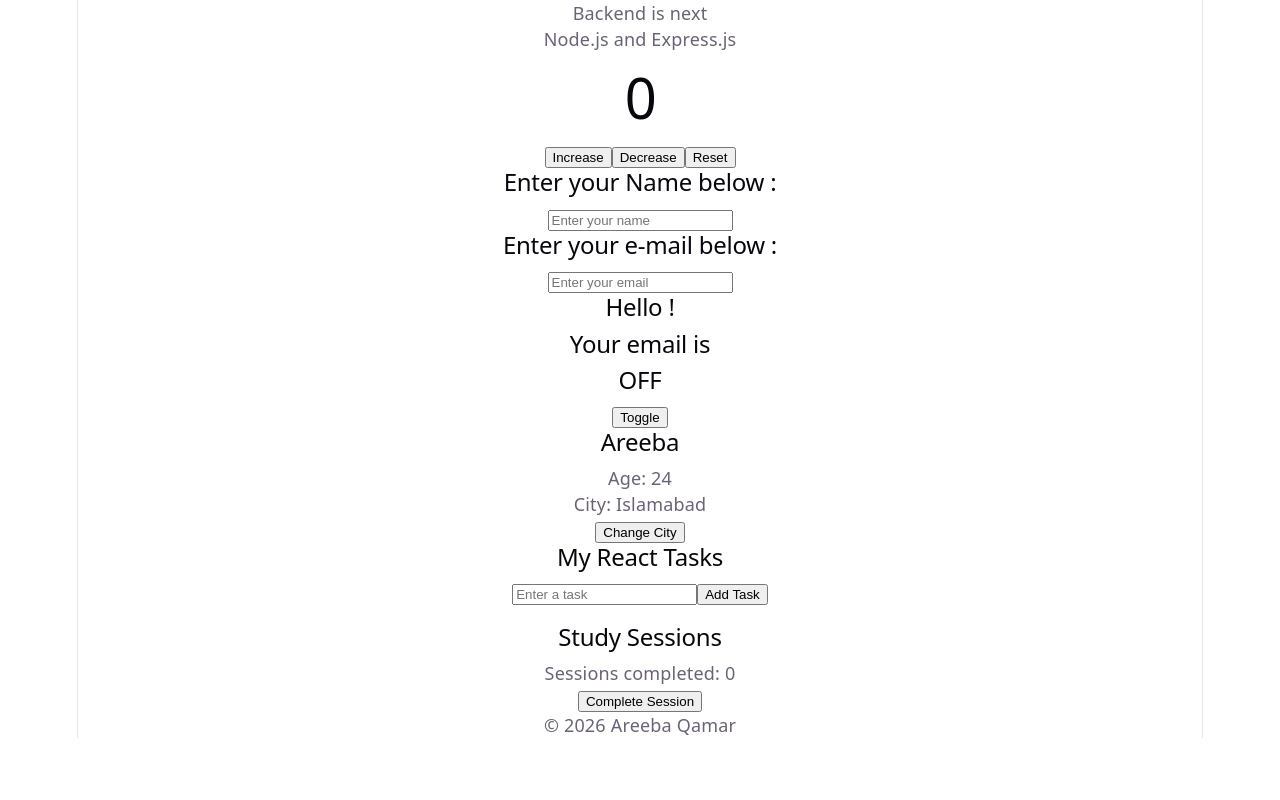
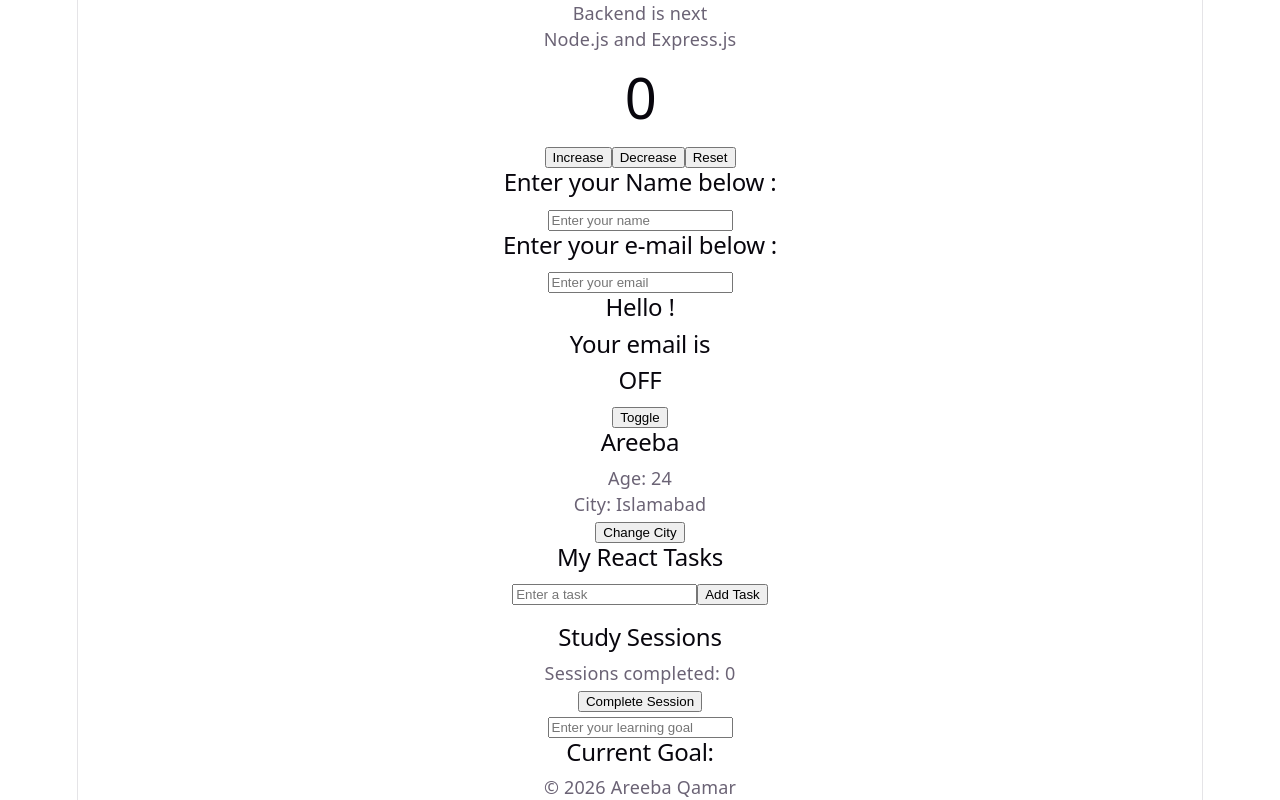
Before and after one commit to areeba-qamar/internship-mern-fullstack, a React (Vite) app in the folder week-3/react-practice/: page / in a window 1280 px wide. Shown: the part 1348-2148 px from the top of the page. Before the commit the page ends 2086 px from the top, so only its background shows below. Built offline with nearby package versions, Linux system fonts and the light colour scheme.

Commit message:
Practice lifting state up with shared component state

```diff
--- a/week-3/react-practice/src/App.jsx
+++ b/week-3/react-practice/src/App.jsx
@@ -13,9 +13,14 @@ import Toggle from "./components/Toggle";
 import StudentProfile from "./components/StudentProfile";
 import TaskList from "./components/TaskList";
 import StudySession from "./components/StudySessions";
-
+import GoalDisplay from "./components/GoalDisplay";
+import GoalInput from "./components/GoalInput";
+import { useState } from "react";
 
 function App() {
+
+        const [goal, setGoal] = useState("");  {/* put the state in parent App.jsx : lifting state up */}
+
   return (
     <>
 
@@ -118,6 +123,8 @@ function App() {
 
        <StudySession/>
 
+      <GoalInput goal={goal} setGoal={setGoal} />
+      <GoalDisplay goal={goal} />
 
    </main>
 
--- /dev/null
+++ b/week-3/react-practice/src/components/GoalDisplay.jsx
@@ -0,0 +1,7 @@
+function GoalDisplay({ goal }) {
+  return (
+    <h2>Current Goal: {goal}</h2>
+  );
+}
+
+export default GoalDisplay;
--- /dev/null
+++ b/week-3/react-practice/src/components/GoalInput.jsx
@@ -0,0 +1,11 @@
+function GoalInput({ goal, setGoal }) {
+  return (
+    <input
+      value={goal}
+      onChange={(event) => setGoal(event.target.value)}
+      placeholder="Enter your learning goal"
+    />
+  );
+}
+
+export default GoalInput;
```
